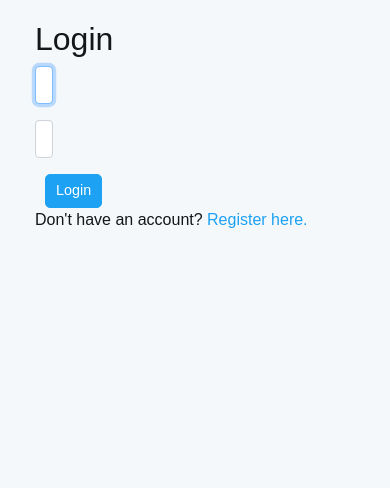
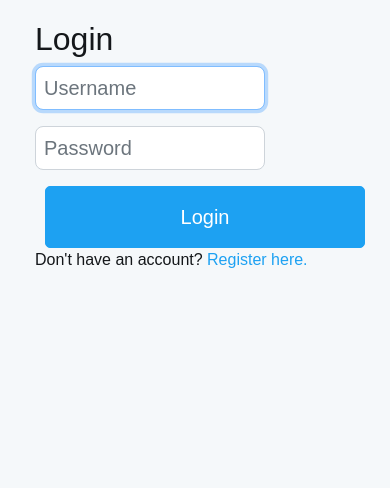
Before and after one commit to Nanu25/Our-Social-Network, a Django app: page /login in a window 390 px wide. Shown: the part 90-578 px from the top of the page. Run offline with Django 3.2, Linux system fonts and the light colour scheme; some libraries are stand-ins or nearby versions.

Commit message:
working on design

```diff
--- a/network/static/network/styles.css
+++ b/network/static/network/styles.css
@@ -328,6 +328,13 @@ a:hover {
     background-color: #ff6347;
 }
 
+.new-post-textarea {
+    height: 300px; /* Increase height */
+    width: 100%;   /* Set width to fill available space */
+    resize: none;  /* Prevent manual resizing, if desired */
+}
+
+
 .heart-animation {
     position: absolute;
     color: #e0245e;
@@ -471,6 +478,49 @@ textarea {
     }
 }
 
+/* Responsive adjustments for mobile devices */
+@media (max-width: 768px) {
+    .login-input, .login-btn {
+        font-size: 1.5rem; /* Even larger text on small screens */
+        padding: 20px; /* More padding for touch-friendly inputs */
+    }
+}
+/* Adjust the size of input fields for desktop */
+.login-input {
+    font-size: 1.25rem; /* Large text but not overwhelming */
+    padding: 12px; /* Slightly less padding */
+    border-radius: 8px; /* Rounded corners */
+    width: 100%; /* Ensure it takes the full width */
+    box-sizing: border-box; /* Include padding in width calculation */
+}
+
+/* Adjust the login button */
+.login-btn {
+    font-size: 1rem; /* Reduce text size */
+    padding: 8px 20px; /* Smaller padding for a more compact button */
+    border-radius: 5px; /* Smaller border-radius */
+    width: auto; /* Remove the full-width setting */
+    display: inline-block; /* Ensures it doesn't stretch across the form */
+}
+
+/* Responsive adjustments for mobile devices */
+@media (max-width: 768px) {
+    .login-input, .login-btn {
+        font-size: 1.25rem; /* Adjusted for smaller screens */
+        padding: 15px; /* Still touch-friendly but more compact */
+    }
+
+    /* Ensure proper display on small screens */
+    .form-group {
+        width: 100%;
+    }
+
+    .post {
+        width: 100%;
+    }
+
+}
+
 /* For screens smaller than 768px (mobile phones) */
 @media (max-width: 768px) {
     /* Reduce the title size */
@@ -481,7 +531,7 @@ textarea {
 
     /* Reduce the width of the search bar */
     .form-control {
-        width: 10px; /* Make search bar smaller */
+        width: 230px; /* Make search bar smaller */
         padding: 8px; /* Adjust padding for better fit */
     }
 
--- a/network/templates/network/login.html
+++ b/network/templates/network/login.html
@@ -11,12 +11,12 @@
     <form action="{% url 'login' %}" method="post">
         {% csrf_token %}
         <div class="form-group">
-            <input autofocus class="form-control" type="text" name="username" placeholder="Username">
+            <input autofocus class="form-control login-input" type="text" name="username" placeholder="Username">
         </div>
         <div class="form-group">
-            <input class="form-control" type="password" name="password" placeholder="Password">
+            <input class="form-control login-input" type="password" name="password" placeholder="Password">
         </div>
-        <input class="btn btn-primary" type="submit" value="Login">
+        <input class="btn btn-primary btn-block login-btn" type="submit" value="Login">
     </form>
 
     Don't have an account? <a href="{% url 'register' %}">Register here.</a>
--- a/network/templates/network/new_post.html
+++ b/network/templates/network/new_post.html
@@ -7,9 +7,10 @@
     <form action="{% url 'new_post' %}" method="post">
         {% csrf_token %}
         <div class="form-group">
-            <textarea class="form-control" name="content" placeholder="Content"></textarea>
+            <textarea class="form-control new-post-textarea" name="content" placeholder="Content"></textarea>
         </div>
         <input class="btn btn-primary" type="submit" value="Post">
     </form>
 
+
 {% endblock %}
```
Also changed, not shown: db.sqlite3, 1 other file.
